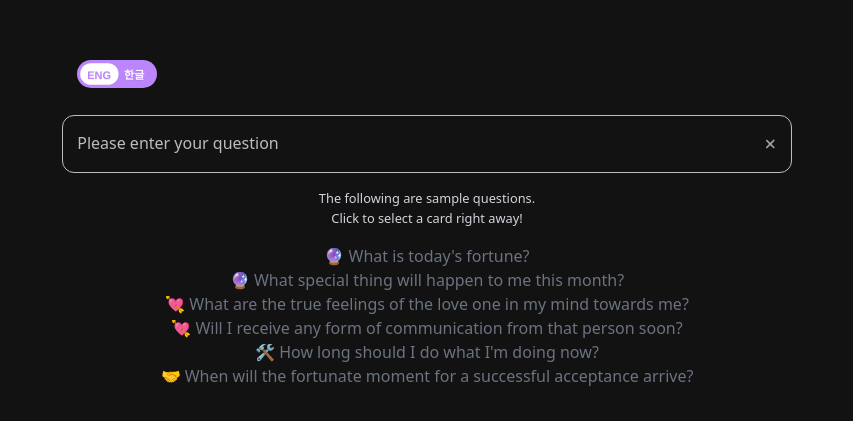
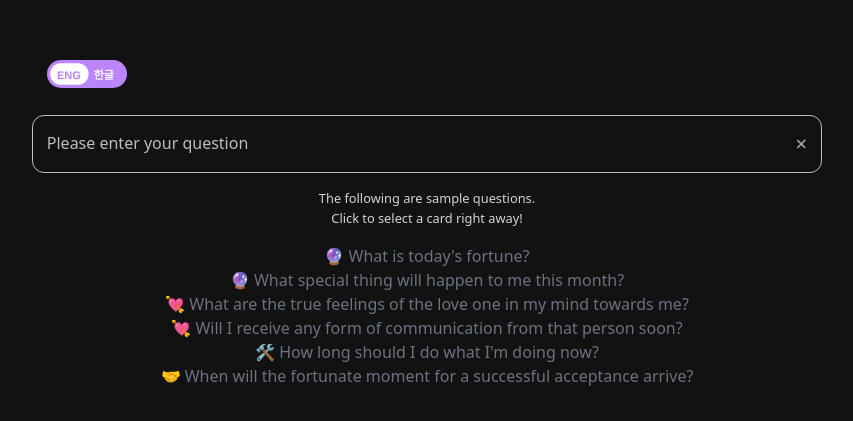
Before and after one commit to agnes0304/GPTarot, a React (Vite) app: page / in a window 1280 px wide. Shown: the part 169-590 px from the top of the page, without its empty margins (213-1066 px from the left). Built offline with nearby package versions, Linux system fonts and the light colour scheme.

Commit message:
modified style

```diff
--- a/src/components/LangToggle.tsx
+++ b/src/components/LangToggle.tsx
@@ -16,7 +16,7 @@ const LangToggle: FC = () => {
 
   return (
     <div className="flex justify-center">
-      <div className="w-[100vw] md:w-[60%]">
+      <div className="w-[100vw] md:w-[65%]">
         <div className={classes.switch}>
           <input
             id="languageToggle"
--- a/src/components/UserInput.tsx
+++ b/src/components/UserInput.tsx
@@ -25,7 +25,7 @@ const UserInput: FC<UserInputProps> = ({ setPrompt, prompt, handleEnter }) => {
   return (
     <>
       <form
-        className="relative md:w-[60%] w-[95vw] m-auto"
+        className="relative md:w-[65%] w-[95vw] m-auto"
         onSubmit={(e) => handleEnter(e)}
       >
         <input
```
